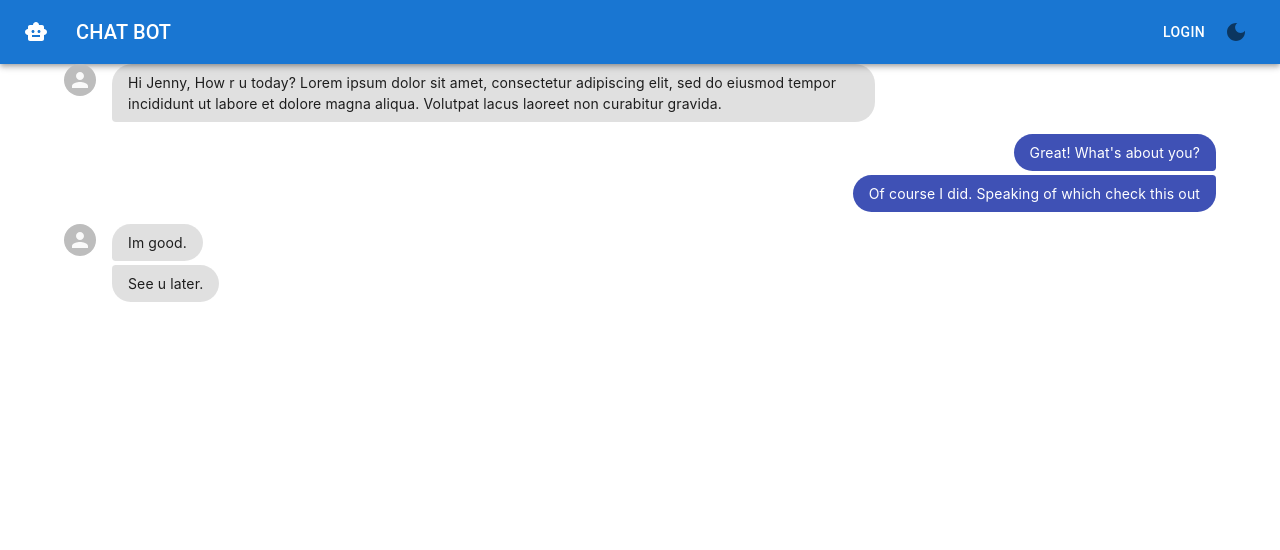
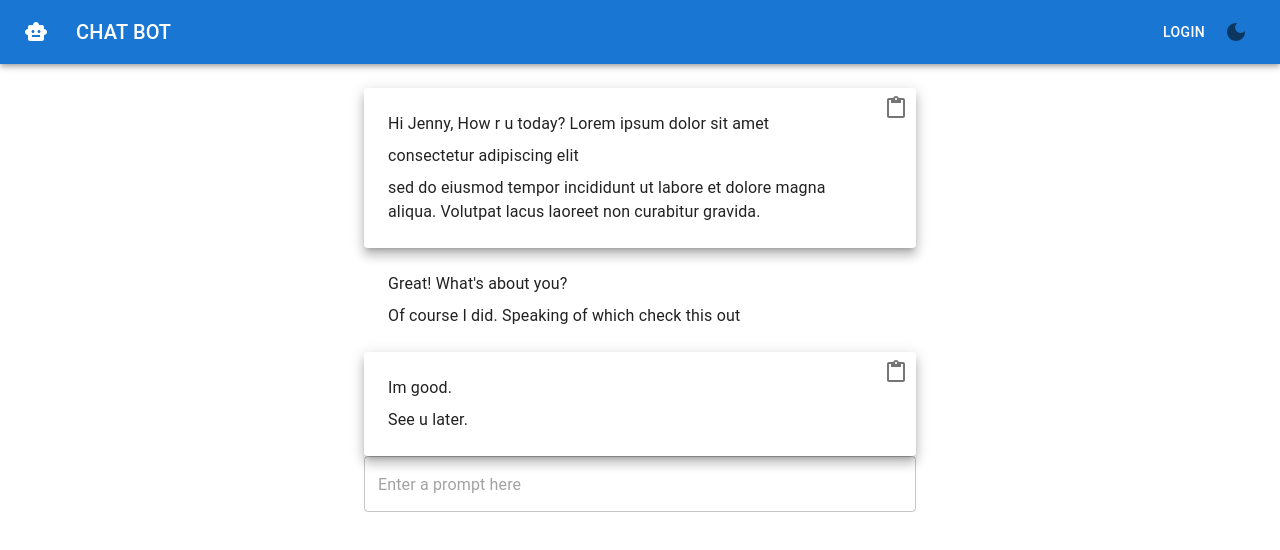
Before and after one commit to SomnathKar000/AI-Chatbot, a React (Create React App) app: page / in a window 1280 px wide. Shown: the top 550 px of the page. Built offline with nearby package versions, Linux system fonts and the light colour scheme.

Commit message:
new changes done

```diff
--- a/src/components/ChatBotComponent.js
+++ b/src/components/ChatBotComponent.js
@@ -8,7 +8,9 @@ const ChatBotComponent = () => {
       <ChatMsg
         avatar={""}
         messages={[
-          "Hi Jenny, How r u today? Lorem ipsum dolor sit amet, consectetur adipiscing elit,  sed do eiusmod tempor incididunt ut labore et dolore magna aliqua. Volutpat lacus laoreet non curabitur gravida.",
+          "Hi Jenny, How r u today? Lorem ipsum dolor sit amet",
+          " consectetur adipiscing elit",
+          "sed do eiusmod tempor incididunt ut labore et dolore magna aliqua. Volutpat lacus laoreet non curabitur gravida.",
         ]}
       />
       <ChatMsg
--- /dev/null
+++ b/src/components/ChatBotInput.js
@@ -0,0 +1,21 @@
+import * as React from "react";
+import {
+  Box,
+  TextField,
+  Typography,
+  Tooltip,
+  IconButton,
+  FormControl,
+  InputLabel,
+  Input,
+} from "@mui/material";
+
+const ChatBotInput = () => {
+  return (
+    <Box>
+      <TextField fullWidth={true} placeholder="Enter a prompt here" />
+    </Box>
+  );
+};
+
+export default ChatBotInput;
--- a/src/components/ChatMessage.js
+++ b/src/components/ChatMessage.js
@@ -1,148 +1,41 @@
-import React from "react";
-import PropTypes from "prop-types";
-import cx from "clsx";
-import Grid from "@material-ui/core/Grid";
-import Avatar from "@material-ui/core/Avatar";
-import Typography from "@material-ui/core/Typography";
+import * as React from "react";
+import ContentPasteIcon from "@mui/icons-material/ContentPaste";
+import { Box, Paper, Typography, Tooltip, IconButton } from "@mui/material";
 
-import withStyles from "@material-ui/core/styles/withStyles";
-
-const defaultChatMsgStyles = ({ palette, spacing }) => {
-  const radius = spacing(2.5);
-  const size = spacing(4);
-  const rightBgColor = palette.primary.main;
-  return {
-    avatar: {
-      width: size,
-      height: size,
-    },
-    leftRow: {
-      textAlign: "left",
-    },
-    rightRow: {
-      textAlign: "right",
-    },
-    msg: {
-      padding: spacing(1, 2),
-      borderRadius: 4,
-      marginBottom: 4,
-      display: "inline-block",
-      wordBreak: "break-word",
-      fontFamily:
-        '-apple-system, BlinkMacSystemFont, "Segoe UI", Roboto, Helvetica, Arial, sans-serif, "Apple Color Emoji", "Segoe UI Emoji", "Segoe UI Symbol"',
-      fontSize: "14px",
-    },
-    left: {
-      borderTopRightRadius: radius,
-      borderBottomRightRadius: radius,
-      backgroundColor: palette.divider,
-    },
-    right: {
-      borderTopLeftRadius: radius,
-      borderBottomLeftRadius: radius,
-      backgroundColor: rightBgColor,
-      color: palette.common.white,
-    },
-    leftFirst: {
-      borderTopLeftRadius: radius,
-    },
-    leftLast: {
-      borderBottomLeftRadius: radius,
-    },
-    rightFirst: {
-      borderTopRightRadius: radius,
-    },
-    rightLast: {
-      borderBottomRightRadius: radius,
-    },
-    paper: {
-      padding: spacing(1, 2),
-      borderRadius: 4,
-      marginBottom: 4,
-    },
-  };
-};
-
-const ChatMessage = withStyles(defaultChatMsgStyles, { name: "ChatMsg" })(
-  (props) => {
-    const {
-      classes,
-      avatar,
-      messages,
-      side,
-      GridContainerProps,
-      GridItemProps,
-      AvatarProps,
-      getTypographyProps,
-    } = props;
-    const attachClass = (index) => {
-      if (index === 0) {
-        return classes[`${side}First`];
-      }
-      if (index === messages.length - 1) {
-        return classes[`${side}Last`];
-      }
-      return "";
-    };
+const ChatMessage = (props) => {
+  console.log(props);
+  if (props.side === "right") {
     return (
-      <Grid
-        container
-        spacing={2}
-        justifyContent={side === "right" ? "flex-end" : "flex-start"}
-        {...GridContainerProps}
+      <Box
+        sx={{ display: "flex", flexDirection: "column", padding: 3, gap: 1 }}
       >
-        {side === "left" && (
-          <Grid item {...GridItemProps}>
-            <Avatar
-              src={avatar}
-              {...AvatarProps}
-              className={cx(classes.avatar, AvatarProps.className)}
-            />
-          </Grid>
-        )}
-        <Grid item xs={8}>
-          {messages.map((msg, i) => {
-            const TypographyProps = getTypographyProps(msg, i, props);
-            return (
-              <div key={msg.id || i} className={classes[`${side}Row`]}>
-                <Typography
-                  align={"left"}
-                  {...TypographyProps}
-                  className={cx(
-                    classes.msg,
-                    classes[side],
-                    attachClass(i),
-                    TypographyProps.className
-                  )}
-                >
-                  {msg}
-                </Typography>
-              </div>
-            );
-          })}
-        </Grid>
-      </Grid>
+        {props.messages.map((msg, index) => {
+          return <Typography key={index}>{msg}</Typography>;
+        })}
+      </Box>
     );
   }
-);
-
-ChatMessage.propTypes = {
-  avatar: PropTypes.string,
-  messages: PropTypes.arrayOf(PropTypes.string),
-  side: PropTypes.oneOf(["left", "right"]),
-  GridContainerProps: PropTypes.shape({}),
-  GridItemProps: PropTypes.shape({}),
-  AvatarProps: PropTypes.shape({}),
-  getTypographyProps: PropTypes.func,
-};
-ChatMessage.defaultProps = {
-  avatar: "",
-  messages: [],
-  side: "left",
-  GridContainerProps: {},
-  GridItemProps: {},
-  AvatarProps: {},
-  getTypographyProps: () => ({}),
+  return (
+    <Paper
+      elevation={8}
+      sx={{ display: "flex", justifyContent: "space-between" }}
+    >
+      <Box
+        sx={{ display: "flex", flexDirection: "column", padding: 3, gap: 1 }}
+      >
+        {props.messages.map((msg, index) => {
+          return <Typography key={index}>{msg}</Typography>;
+        })}
+      </Box>
+      <Box component="span">
+        <Tooltip title="Copy this text">
+          <IconButton>
+            <ContentPasteIcon />
+          </IconButton>
+        </Tooltip>
+      </Box>
+    </Paper>
+  );
 };
 
 export default ChatMessage;
--- a/src/components/Navbar.js
+++ b/src/components/Navbar.js
@@ -5,7 +5,6 @@ import Toolbar from "@mui/material/Toolbar";
 import Typography from "@mui/material/Typography";
 import Button from "@mui/material/Button";
 import IconButton from "@mui/material/IconButton";
-import MenuIcon from "@mui/icons-material/Menu";
 import DarkModeIcon from "@mui/icons-material/DarkMode";
 import LightModeIcon from "@mui/icons-material/LightMode";
 // import ChatBotIcon from "./ChatBotIcon";
--- a/src/pages/ChatBotPage.js
+++ b/src/pages/ChatBotPage.js
@@ -1,11 +1,19 @@
 import React from "react";
 import ChatBotComponent from "../components/ChatBotComponent";
+import ChatBotInput from "../components/ChatBotInput";
+import Container from "@mui/material/Container";
 
 const ChatBotPage = () => {
   return (
-    <div>
+    <Container
+      maxWidth="sm"
+      sx={{
+        marginY: 3,
+      }}
+    >
       <ChatBotComponent />
-    </div>
+      <ChatBotInput />
+    </Container>
   );
 };
 
```
